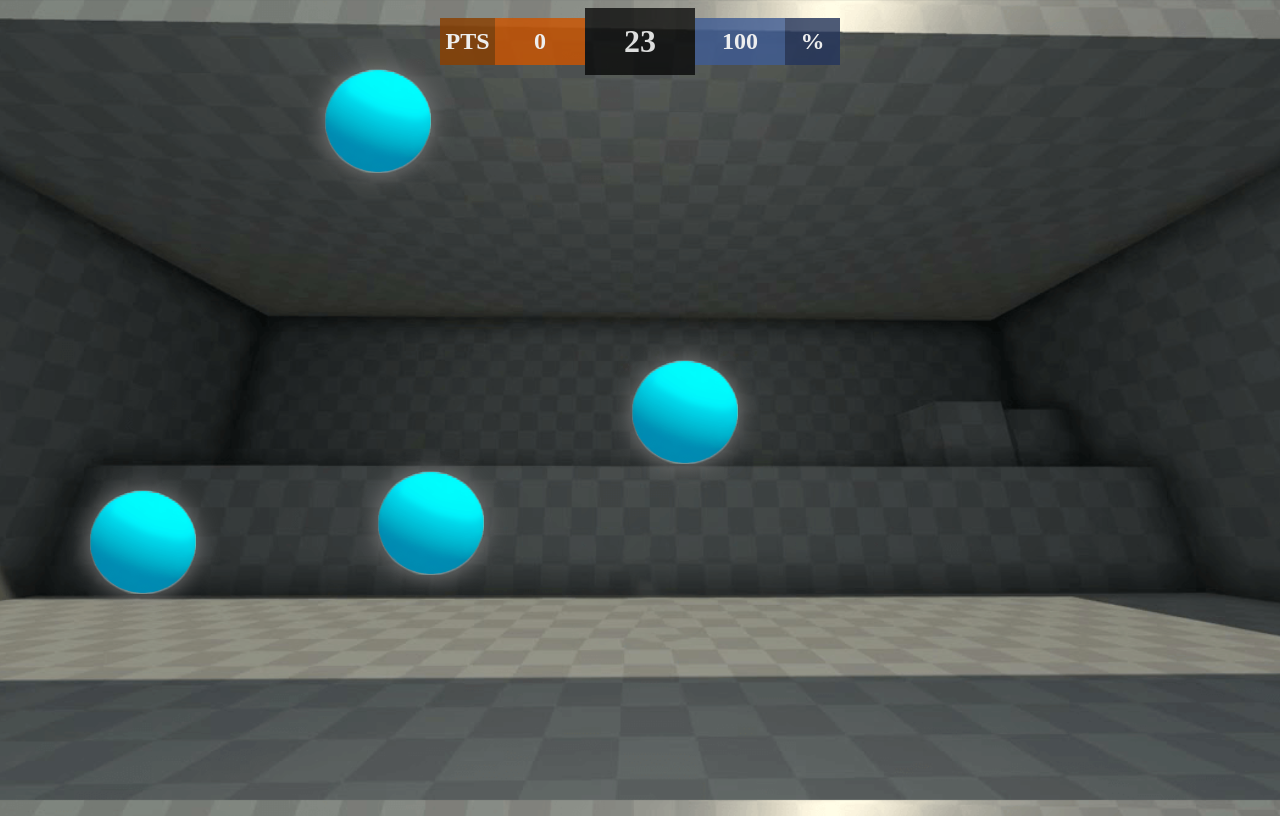
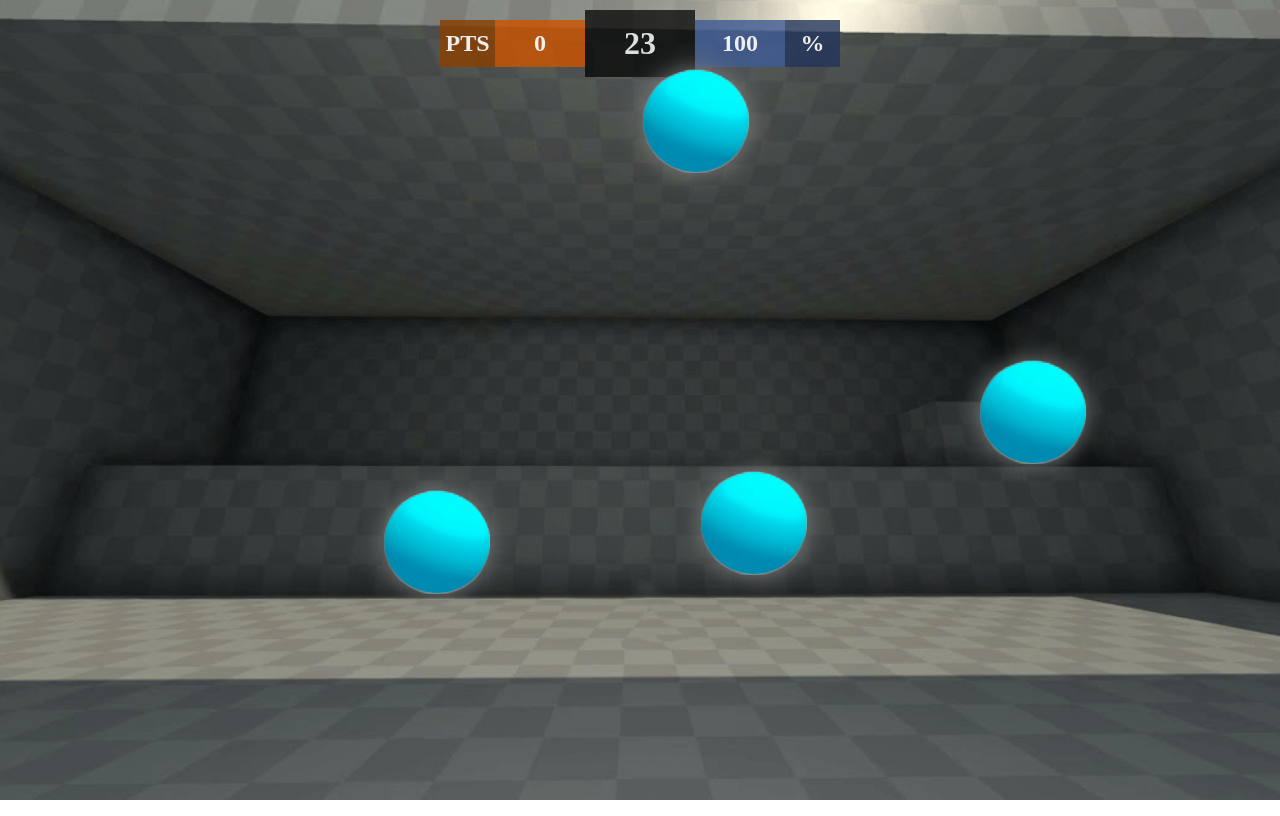
Before and after one commit to Sajmooooon/aimlab-vue, a Vue app: page / in a window 1280 px wide. Built offline with nearby package versions, Linux system fonts and the light colour scheme.

Commit message:
fix: fix css

```diff
--- a/src/App.vue
+++ b/src/App.vue
@@ -37,7 +37,7 @@ export default {
       this.clicks += 1
     },
     generateNewBalloon(){
-      let newX = Math.random()*(this.maxWidth/2-50)+50
+      let newX = Math.random()*((this.maxWidth-300)-(this.maxWidth/2-300))+(this.maxWidth/2-300)
       let newY = Math.random()*(500-50)+50
       this.lastId += 1
       let balloon = {
@@ -90,6 +90,8 @@ body{
   background-size: cover;
   background-attachment: fixed;
   height: 100vh;
+  padding: 0;
+  margin: 0;
   cursor: crosshair;
   -webkit-user-select: none;
   -ms-user-select: none;
--- a/src/components/TopScoreBoard.vue
+++ b/src/components/TopScoreBoard.vue
@@ -61,7 +61,7 @@ export default {
 
 <style scoped>
 .top-timer{
-  margin: 0 auto;
+  margin: 10px auto 0 auto;
   max-width: 400px;
   width: 100%;
   display: flex;
```
